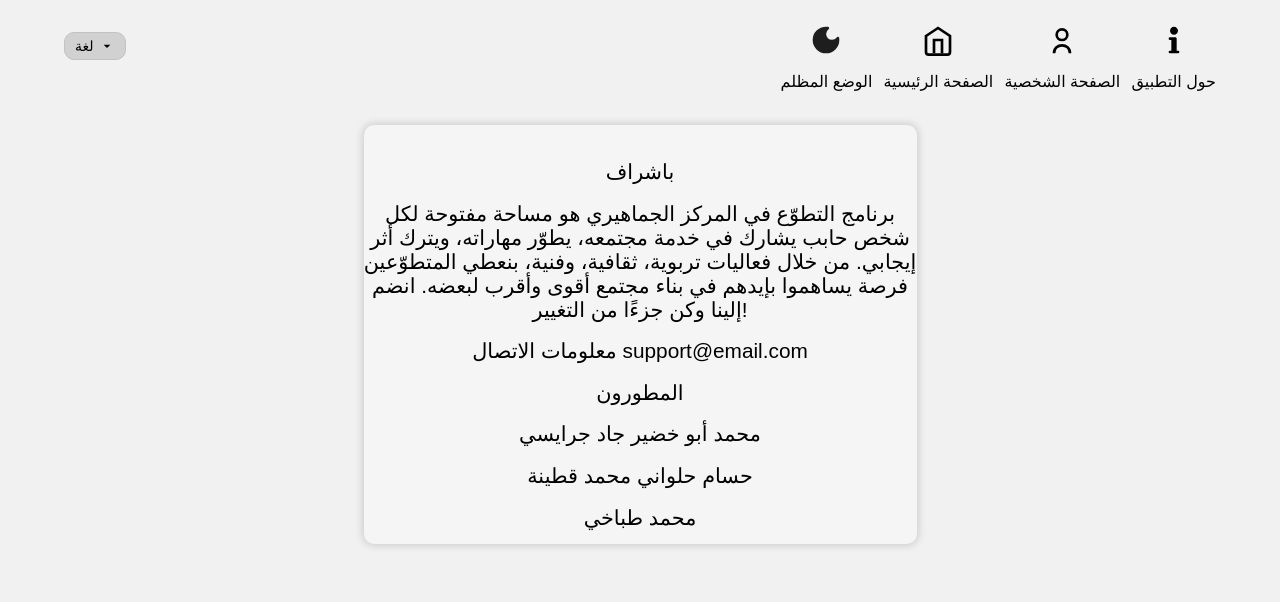
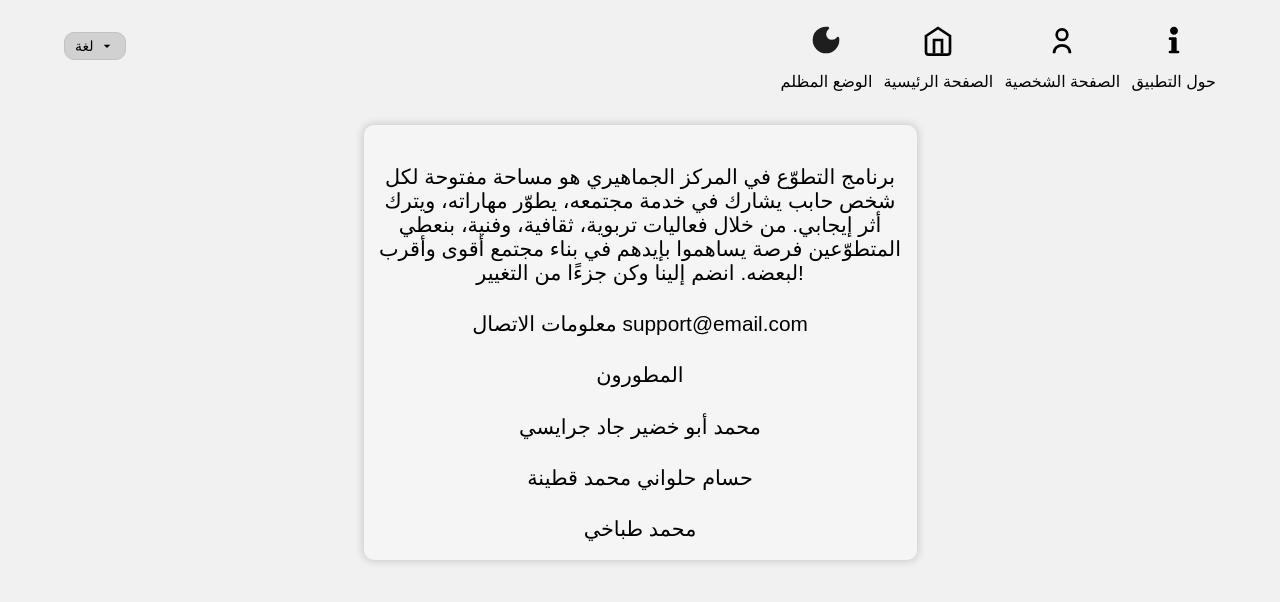
Before and after one commit to mohammadabk2/Beit-Hanina-Community-Center-Vol-App, a React (Create React App) app in the folder client/: page /about in a window 1280 px wide. Shown: the top 602 px of the page. Built offline with nearby package versions, Linux system fonts and the light colour scheme.

Commit message:
removes admins from about page.

```diff
--- a/client/src/App.css
+++ b/client/src/App.css
@@ -332,8 +332,9 @@ input:focus {
 }
 
 .basic-item-padding {
-  padding-top: 0.2rem;
-  padding-bottom: 0.2rem;
+  /* padding-top: 0.2rem;
+  padding-bottom: 0.2rem; */
+  padding: 0.5rem;
 }
 
 .wrap-reverse {
--- a/client/src/pages/AboutPage/About.js
+++ b/client/src/pages/AboutPage/About.js
@@ -12,9 +12,9 @@ const About = () => {
       <NavigationBar />
       <div className="general-box scroll-box1 flex-box">
         <div className="general-box flex-box flex-column smooth-shadow-box">
-          <div className="basic-item-padding personal-area-content">
+          {/* <div className="basic-item-padding personal-area-content">
             {tAbout("admins")}
-          </div>
+          </div> */}
           <div className="basic-item-padding personal-area-content">
             {tAbout("desc")}
           </div>
```
Also changed, not shown: 1 other file (tests, documents, lock files or other folders).
